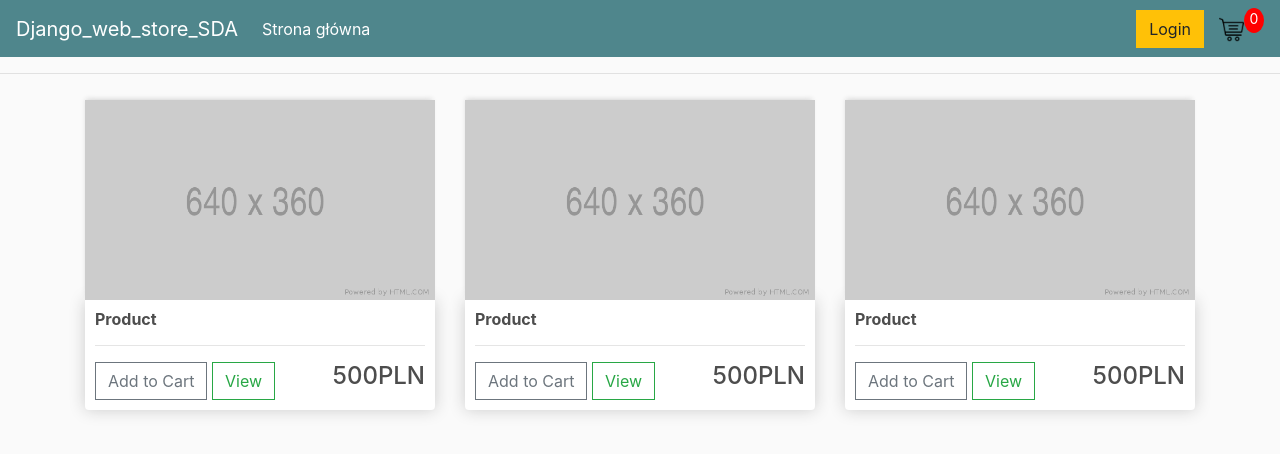
After one commit to azu-pl/Django_web_store_project, a Django app: page /store/ in a window 1280 px wide. The commit adds this page. Shown: the top 454 px of the page. Run offline with Django 4.2, Linux system fonts and the light colour scheme; some libraries are stand-ins or nearby versions.

Commit message:
- Dodano templaty store/cart/checkout.html - dodano folder static z main.css oraz folder images - zmodyfikowano niezbędne pliki: settings,urls,views

```diff
--- a/Django_web_store_project/settings.py
+++ b/Django_web_store_project/settings.py
@@ -118,6 +118,9 @@ USE_TZ = True
 # https://docs.djangoproject.com/en/4.1/howto/static-files/
 
 STATIC_URL = 'static/'
+STATICFILES_DIRS = [
+    os.path.join(BASE_DIR, 'static')
+]
 
 # Default primary key field type
 # https://docs.djangoproject.com/en/4.1/ref/settings/#default-auto-field
--- /dev/null
+++ b/static/css/main.css
@@ -0,0 +1,99 @@
+body{
+	background-color: hsl(0, 0%, 98%);
+}
+
+h1,h2,h3,h4,h5,h6{
+	color:hsl(0, 0%, 30%);
+}
+
+.box-element{
+	box-shadow:hsl(0, 0%, 80%) 0 0 16px;
+	background-color: #fff;
+	border-radius: 4px;
+	padding: 10px;
+}
+
+.thumbnail{
+	width: 100%;
+	height: 200px;
+	-webkit-box-shadow: -1px -3px 5px -2px rgba(214,214,214,1);
+    -moz-box-shadow: -1px -3px 5px -2px rgba(214,214,214,1);
+    box-shadow: -1px -3px 5px -2px rgba(214,214,214,1);
+}
+
+.product{
+	border-radius: 0 0 4px 4px;
+}
+
+.bg-dark{
+	background-color: #4f868c!important;
+}
+
+#cart-icon{
+	width:25px;
+	display: inline-block;
+	margin-left: 15px;
+}
+
+#cart-total{
+	display: block;
+	text-align: center;
+	color:#fff;
+	background-color: red;
+	width: 20px;
+	height: 25px;
+	border-radius: 50%;
+	font-size: 14px;
+}
+
+.col-lg-4, .col-lg-6, .col-lg-8, .col-lg-12{
+	margin-top: 10px;
+}
+
+.btn{
+	border-radius: 0;
+}
+
+.row-image{
+	width: 100px;
+}
+
+.form-field{
+	width:250px;
+	display: inline-block;
+	padding: 5px;
+}
+
+.cart-row{
+	display: flex;
+    align-items: flex-stretch;
+    padding-bottom: 10px;
+    margin-bottom: 10px;
+    border-bottom: 1px solid #ececec;
+
+}
+
+.quantity{
+	display: inline-block;
+	font-weight: 700;
+	padding-right:10px;
+
+
+}
+
+.chg-quantity{
+	width: 12px;
+	cursor: pointer;
+	display: block;
+	margin-top: 5px;
+	transition:.1s;
+}
+
+.chg-quantity:hover{
+	opacity: .6;
+}
+
+
+.hidden{
+	display: none!important;
+}
--- a/store/templates/store/base.html
+++ b/store/templates/store/base.html
@@ -1,29 +1,56 @@
+<!DOCTYPE html>
 {% load static %}
-<!DOCTYPE html>
+
 <html>
 <head>
-    <title> {% block title %} Test title {% endblock %}</title>
+    <title> {% block title %} Django_web_store {% endblock %}</title>
     <meta charset="UTF-8">
     <meta name="viewport" content="width=device-width,initial-scale=1">
     <link rel="stylesheet" href="{% static 'examples/css/style.css' %}">
+
+    <link rel="stylesheet" href="https://stackpath.bootstrapcdn.com/bootstrap/4.4.1/css/bootstrap.min.css" integrity="sha384-Vkoo8x4CGsO3+Hhxv8T/Q5PaXtkKtu6ug5TOeNV6gBiFeWPGFN9MuhOf23Q9Ifjh" crossorigin="anonymous">
+
+	<link rel="stylesheet" type="text/css" href="{% static 'css/main.css' %}">
+
 </head>
 
 <body>
-  <div id="header"> <div id="logo"><strong>Django_web_store</strong></div></div>
-  <div id="wrapper">
-    <div id="main_content">
-        {% block main_content %}
-        <h1> Lorem ipsum dolr sit </h1>
-        <h2>The standard Lorem Ipsum passage, used since the 1500s </h2>
-        <p>
-        "Lorem ipsum dolor sit amet, consectetur adipiscing elit, sed do eiusmod tempor incididunt ut labore et dolore magna aliqua. Ut enim ad minim veniam, quis nostrud exercitation ullamco laboris nisi ut aliquip ex ea commodo consequat. Duis aute irure dolor in reprehenderit in voluptate velit esse cillum dolore eu fugiat nulla pariatur. Excepteur sint occaecat cupidatat non proident, sunt in culpa qui officia deserunt mollit anim id est laborum."
-        </p>
-        {% endblock %}
+        <nav class="navbar navbar-expand-lg navbar-dark bg-dark">
+		  <a class="navbar-brand" href="{% url 'store' %}">Django_web_store_SDA</a>
+		  <button class="navbar-toggler" type="button" data-toggle="collapse" data-target="#navbarSupportedContent" aria-controls="navbarSupportedContent" aria-expanded="false" aria-label="Toggle navigation">
+			<span class="navbar-toggler-icon"></span>
+		  </button>
+
+		  <div class="collapse navbar-collapse" id="navbarSupportedContent">
+			<ul class="navbar-nav mr-auto">
+			  <li class="nav-item active">
+				<a class="nav-link" href="{% url 'store' %}"> Strona główna <span class="sr-only">(current)</span></a>
+			  </li>
+			</ul>
+
+			  <div class="form-inline my-2 my-lg-0">
+	     	<a href="#"class="btn btn-warning">Login</a>
+
+	     	<a href="#">
+	    		<img  id="cart-icon" src="{% static 'images/cart.png' %}">
+	    	</a>
+	    	<p id="cart-total">0</p>
+		  </div>
+		</nav>
+		<hr>
+
+    <div class="container">
+        {% block content %}
+
+        {% endblock content %}
     </div>
-  <div>
 
 
-  <div id="footer">{% block footer %}(C) TEST TEST TETS {% endblock %}</div>
+	<script src="https://code.jquery.com/jquery-3.4.1.slim.min.js" integrity="sha384-J6qa4849blE2+poT4WnyKhv5vZF5SrPo0iEjwBvKU7imGFAV0wwj1yYfoRSJoZ+n" crossorigin="anonymous"></script>
+
+	<script src="https://cdn.jsdelivr.net/npm/popper.js@1.16.0/dist/umd/popper.min.js" integrity="sha384-Q6E9RHvbIyZFJoft+2mJbHaEWldlvI9IOYy5n3zV9zzTtmI3UksdQRVvoxMfooAo" crossorigin="anonymous"></script>
+
+	<script src="https://stackpath.bootstrapcdn.com/bootstrap/4.4.1/js/bootstrap.min.js" integrity="sha384-wfSDF2E50Y2D1uUdj0O3uMBJnjuUD4Ih7YwaYd1iqfktj0Uod8GCExl3Og8ifwB6" crossorigin="anonymous"></script>
 </body>
 
 </html>
--- /dev/null
+++ b/store/templates/store/cart.html
@@ -0,0 +1,5 @@
+{% extends 'store/base.html' %}
+{% load static %}
+{% block content %}
+    <h1>Cart</h1>
+{% endblock content %}
--- /dev/null
+++ b/store/templates/store/checkout.html
@@ -0,0 +1,5 @@
+{% extends 'store/base.html' %}
+{% load static %}
+{% block content %}
+    <h1>Checkout</h1>
+{% endblock content %}
--- /dev/null
+++ b/store/templates/store/store.html
@@ -0,0 +1,36 @@
+{% extends 'store/base.html' %}
+{% load static %}
+{% block content %}
+    <div class="row">
+        <div class="col-lg-4">
+            <img class="thumbnail" src="{% static 'images/placeholder.png'%}">
+            <div class="box-element product">
+                <h6><strong>Product</strong></h6>
+                <hr>
+                <button class="btn btn-outline-secondary add-btn">Add to Cart</button>
+                <a class="btn btn-outline-success" href="#">View</a>
+                <h4 style="display: inline-block;float: right">500PLN</h4>
+            </div>
+        </div>
+        <div class="col-lg-4">
+            <img class="thumbnail" src="{% static 'images/placeholder.png'%}">
+            <div class="box-element product">
+                <h6><strong>Product</strong></h6>
+                <hr>
+                <button class="btn btn-outline-secondary add-btn">Add to Cart</button>
+                <a class="btn btn-outline-success" href="#">View</a>
+                <h4 style="display: inline-block;float: right">500PLN</h4>
+            </div>
+        </div>
+        <div class="col-lg-4">
+            <img class="thumbnail" src="{% static 'images/placeholder.png'%}">
+            <div class="box-element product">
+                <h6><strong>Product</strong></h6>
+                <hr>
+                <button class="btn btn-outline-secondary add-btn">Add to Cart</button>
+                <a class="btn btn-outline-success" href="#">View</a>
+                <h4 style="display: inline-block;float: right">500PLN</h4>
+            </div>
+        </div>
+    </div>
+{% endblock content %}
--- a/store/urls.py
+++ b/store/urls.py
@@ -2,5 +2,7 @@ from django.urls import path
 from . import views
 
 urlpatterns = [
-    path('home/', views.home_view),
+    path('', views.store, name='store'),
+    path('cart/', views.cart),
+    path('checkout/', views.checkout),
 ]
--- a/store/views.py
+++ b/store/views.py
@@ -1,9 +1,16 @@
 from django.shortcuts import render
 
 
+def store(request):
+    context = {}
+    return render(request, 'store/store.html', context)
 
 
-# Create your views here.
+def cart(request):
+    context = {}
+    return render(request, 'store/cart.html', context)
 
-def home_view(request):
-    return render(request, 'store/base.html')
+
+def checkout(request):
+    context = {}
+    return render(request, 'store/checkout.html', context)
```
Also changed, not shown: static/images/cart.png (added), static/images/placeholder.png (added).
